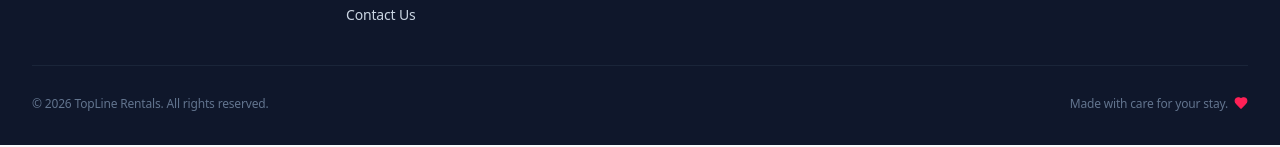
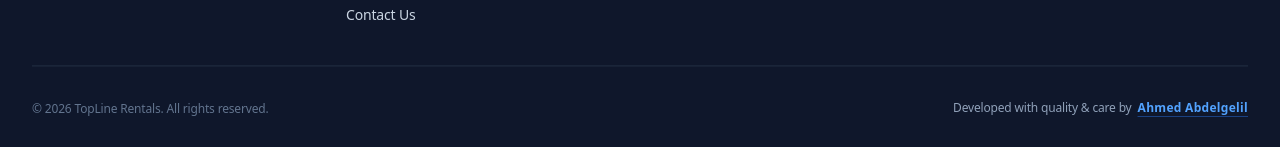
Before and after one commit to abdelgelil/top-line-rentals, a React (Vite) app in the folder client/Top Line/: page / in a window 1280 px wide. Shown: the part 1494-1641 px from the top of the page. Built offline with nearby package versions, Linux system fonts and the light colour scheme; no server answers.

Commit message:
feat: add localized developer credit line to footer

```diff
--- a/client/Top Line/src/i18n.js
+++ b/client/Top Line/src/i18n.js
@@ -239,6 +239,7 @@ resources.en.translation.footer = {
   supportNote: 'Questions about a reservation or property? Our team is here to help.',
   allRightsReserved: 'All rights reserved.',
   craftedWith: 'Made with care for your stay.',
+  developedBy: 'Developed with quality & care by',
 };
 resources.ar.translation.footer = {
   aboutText: 'إقامات ساحلية مميزة مع حجوزات سهلة وضيافة تهتم بكل التفاصيل.',
@@ -250,6 +251,7 @@ resources.ar.translation.footer = {
   supportNote: 'هل لديك سؤال عن حجز أو عقار؟ فريقنا هنا لمساعدتك.',
   allRightsReserved: 'جميع الحقوق محفوظة.',
   craftedWith: 'صُنع بعناية من أجل إقامتك.',
+  developedBy: 'طُوّر بالجودة والعناية على يد',
 };
 
 i18n.use(LanguageDetector).use(initReactI18next).init({
--- a/client/Top Line/src/source/components/common/Footer.jsx
+++ b/client/Top Line/src/source/components/common/Footer.jsx
@@ -1,7 +1,7 @@
 import React from 'react';
 import { Link } from 'react-router-dom';
 import { useTranslation } from 'react-i18next';
-import { Building2, Mail, Phone, MapPin, ShieldCheck, Heart } from 'lucide-react';
+import { Building2, Mail, Phone, MapPin, ShieldCheck } from 'lucide-react';
 
 const Footer = () => {
   const { t, i18n } = useTranslation();
@@ -47,9 +47,19 @@ const Footer = () => {
           </div>
         </div>
 
-        <div className="flex flex-col items-center justify-between gap-4 pt-7 text-xs text-slate-500 sm:flex-row">
-          <p>© {new Date().getFullYear()} TopLine Rentals. {t('footer.allRightsReserved')}</p>
-          <p className="flex items-center gap-1.5">{t('footer.craftedWith')} <Heart className="inline h-3.5 w-3.5 fill-rose-500 text-rose-500" /></p>
+        <div className="flex flex-col items-center justify-between gap-4 border-t border-slate-800/60 pt-8 text-xs text-slate-500 sm:flex-row">
+          <p>© {new Date().getFullYear()} TopLine Rentals. {t('footer.allRightsReserved', 'All rights reserved.')}</p>
+          <div className="flex items-center gap-1.5 text-slate-400">
+            <span>{t('footer.developedBy', 'Developed with quality & care by')}</span>
+            <a
+              href="https://github.com/abdelgelil"
+              target="_blank"
+              rel="noopener noreferrer"
+              className="font-semibold tracking-wide text-blue-400 underline decoration-blue-500/40 underline-offset-4 transition-all duration-200 hover:text-blue-300 hover:decoration-blue-400"
+            >
+              Ahmed Abdelgelil
+            </a>
+          </div>
         </div>
       </div>
     </footer>
```
